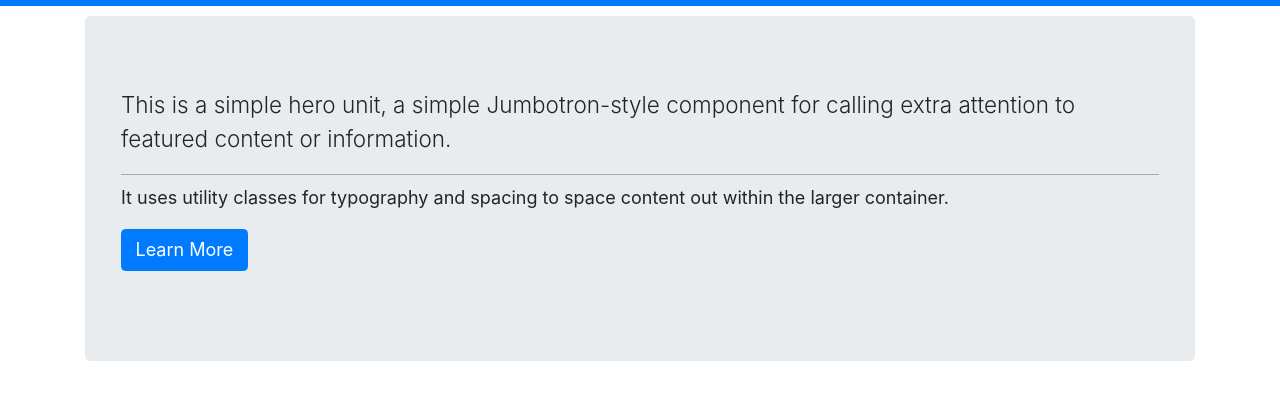
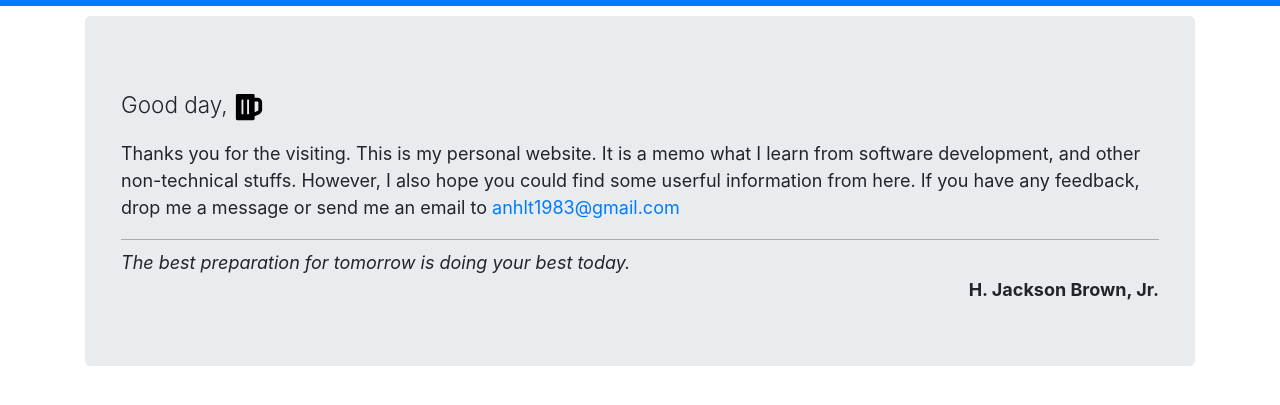
Before and after one commit to aletuan/hello-gatsby, a Gatsby site: page / in a window 1280 px wide. Shown: the part 57-462 px from the top of the page. Built offline with nearby package versions, Linux system fonts and the light colour scheme; Gatsby itself is replaced by a stand-in of ours.

Commit message:
fix: Update index content

```diff
--- a/src/pages/index.js
+++ b/src/pages/index.js
@@ -4,6 +4,7 @@ import {
     Jumbotron,
     Button,
 } from 'reactstrap';
+import { FaBeer } from "react-icons/fa";
 
 import Layout from '../components/layout';
 
@@ -11,11 +12,22 @@ export default () => (
     <Layout>
         <Container>
             <Jumbotron>
-                <p className="lead">This is a simple hero unit, a simple Jumbotron-style component for calling extra attention to featured content or information.</p>
+                <p className="lead">
+                    Good day, <FaBeer size={30} style={{ color: 'black' }} />
+                </p>
+                <p>
+                    Thanks you for the visiting. This is my personal website.
+                    It is a memo what I learn from software development, and other non-technical stuffs.
+                    However, I also hope you could find some userful information from here.
+                    If you have any feedback, drop me a message or send me an email to <a href="mailto:anhlt1983@gmail.com">anhlt1983@gmail.com</a>
+                </p>
                 <hr className="my-2" />
-                <p>It uses utility classes for typography and spacing to space content out within the larger container.</p>
-                <p className="lead">
-                    <Button color="primary">Learn More</Button>
+                <p>
+                    <em>
+                        The best preparation for tomorrow is doing your best today.
+                    </em>
+                    <br />
+                    <b style={{ float: `right` }}>H. Jackson Brown, Jr.</b>
                 </p>
         </Jumbotron>
         </Container>
```
